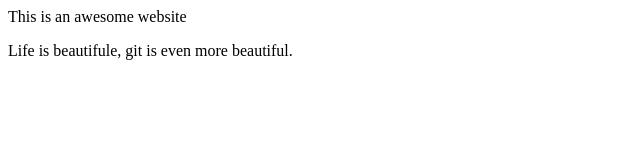
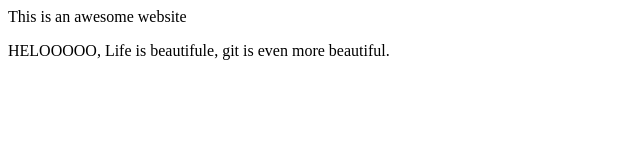
Before and after one commit to mohammedqas189/GreatLearningVCS, a plain HTML site: page index.html in a window 1280 px wide. Shown: the whole page, without its empty margins (0-640 px from the left). Drawn offline with Linux system fonts and the light colour scheme.

Commit message:
added a hello to index.html

```diff
--- a/index.html
+++ b/index.html
@@ -7,6 +7,6 @@
 </head>
 
 <p>
-Life is beautifule, git is even more beautiful.
+HELOOOOO, Life is beautifule, git is even more beautiful.
 </p>
 </html>
```
